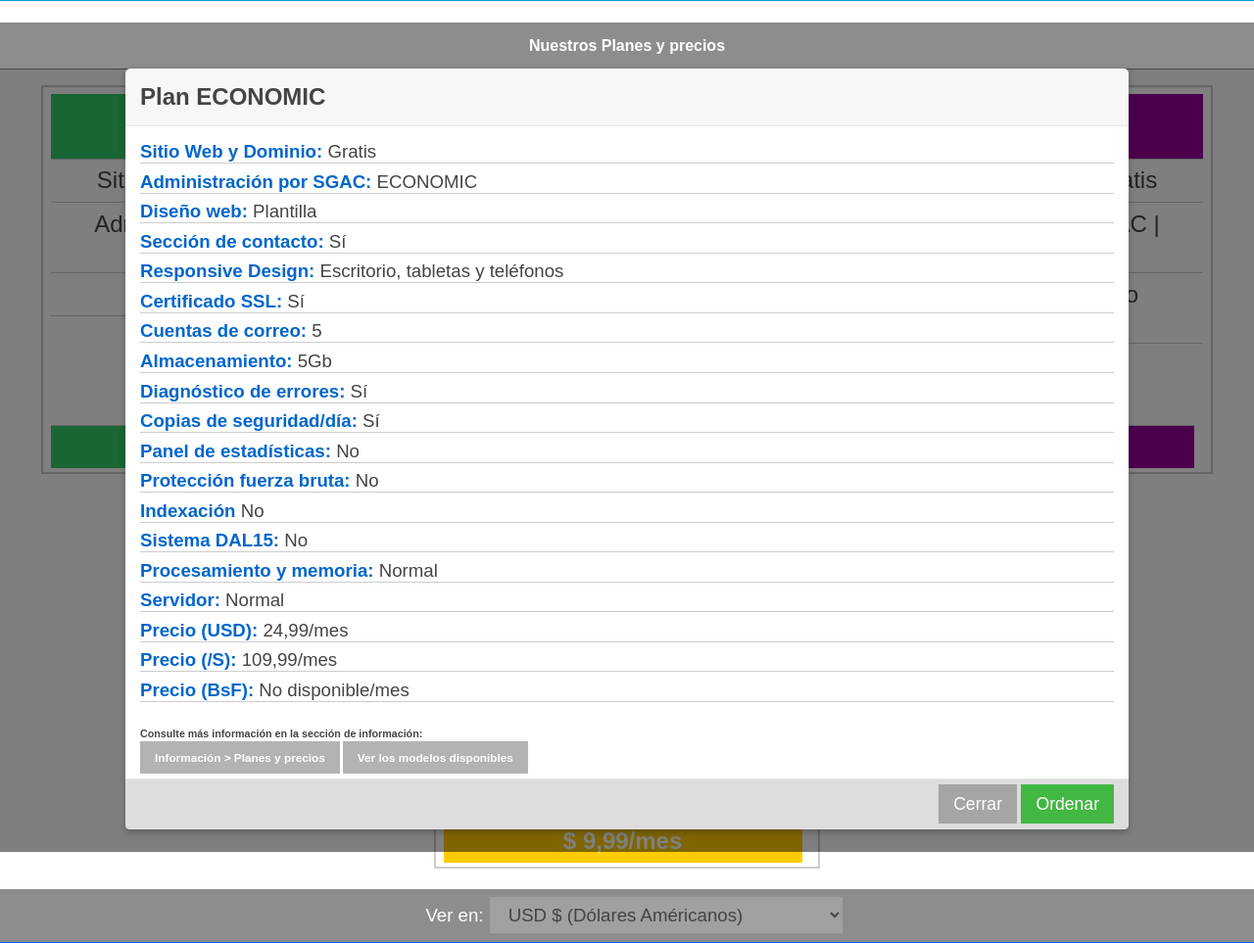
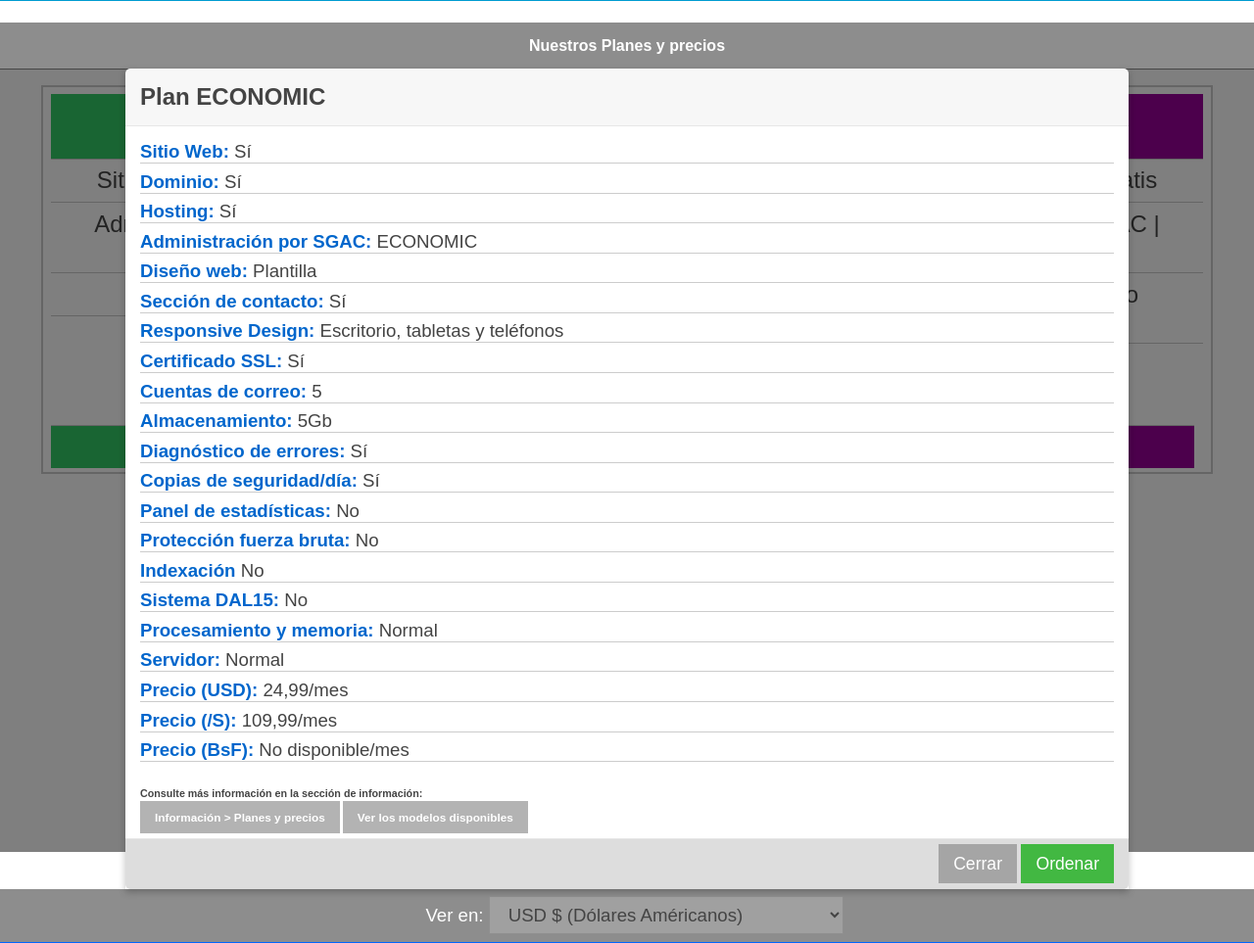
Before and after one commit to cpwonline/cpwonline.github.io, a PHP site: page / in a window 1280 px wide, after a click that opens the changed part. Shown: the part 488-1451 px from the top of the page at 98% size. Run offline with PHP 8.4, Linux system fonts and the light colour scheme; data comes from the database, SQL or seed files in the repository.

Commit message:
pequeñas actualizaciones

```diff
--- a/planes/plan1.php
+++ b/planes/plan1.php
@@ -1,5 +1,7 @@
 <div class="vist_plan">
-	<div class="den"><h6>Sitio Web y Dominio:</h6> Gratis</div>
+	<div class="den"><h6>Sitio Web:</h6> S&iacute;</div>
+	<div class="den"><h6>Dominio:</h6> S&iacute;</div>
+	<div class="den"><h6>Hosting:</h6> S&iacute;</div>
 	<div class="den"><h6>Administración por SGAC:</h6> ECONOMIC</div>
 	<div class="den"><h6>Dise&ntilde;o web:</h6> Plantilla</div>
 	<div class="den"><h6>Secci&oacute;n de contacto:</h6> S&iacute;</div>
--- a/planes/plan2.php
+++ b/planes/plan2.php
@@ -1,5 +1,7 @@
 <div class="vist_plan">
-	<div class="den"><h6>Sitio Web y Dominio:</h6> Gratis</div>
+	<div class="den"><h6>Sitio Web:</h6> S&iacute;</div>
+	<div class="den"><h6>Dominio:</h6> S&iacute;</div>
+	<div class="den"><h6>Hosting:</h6> S&iacute;</div>
 	<div class="den"><h6>Administración por SGAC:</h6> DELUXE</div>
 	<div class="den"><h6>Dise&ntilde;o web:</h6> Plantilla o personalizado</div>
 	<div class="den"><h6>Secci&oacute;n de contacto:</h6> S&iacute;</div>
--- a/planes/plan3.php
+++ b/planes/plan3.php
@@ -1,5 +1,7 @@
 <div class="vist_plan">
-	<div class="den"><h6>Sitio Web y Dominio:</h6> Gratis</div>
+	<div class="den"><h6>Sitio Web:</h6> S&iacute;</div>
+	<div class="den"><h6>Dominio:</h6> S&iacute;</div>
+	<div class="den"><h6>Hosting:</h6> S&iacute;</div>
 	<div class="den"><h6>Administración por SGAC:</h6> ULTIMATE</div>
 	<div class="den"><h6>Dise&ntilde;o web:</h6> Plantilla o personalizado</div>
 	<div class="den"><h6>Secci&oacute;n de contacto:</h6> S&iacute;</div>
--- a/planes/plan4.php
+++ b/planes/plan4.php
@@ -1,5 +1,7 @@
 <div class="vist_plan">
-	<div class="den"><h6>Sitio Web y Dominio:</h6> Gratis (Con extensi&oacute;n .ve)</div>
+	<div class="den"><h6>Sitio Web:</h6> S&iacute;</div>
+	<div class="den"><h6>Dominio:</h6> S&iacute; (Con extensi&oacute;n .ve)</div>
+	<div class="den"><h6>Hosting:</h6> S&iacute;</div>
 	<div class="den"><h6>Administración por SGAC:</h6> SUPER-ECONOMIC</div>
 	<div class="den"><h6>Dise&ntilde;o web:</h6> Plantilla</div>
 	<div class="den"><h6>Secci&oacute;n de contacto:</h6> S&iacute;</div>
```
Also changed, not shown: 2 other files.
